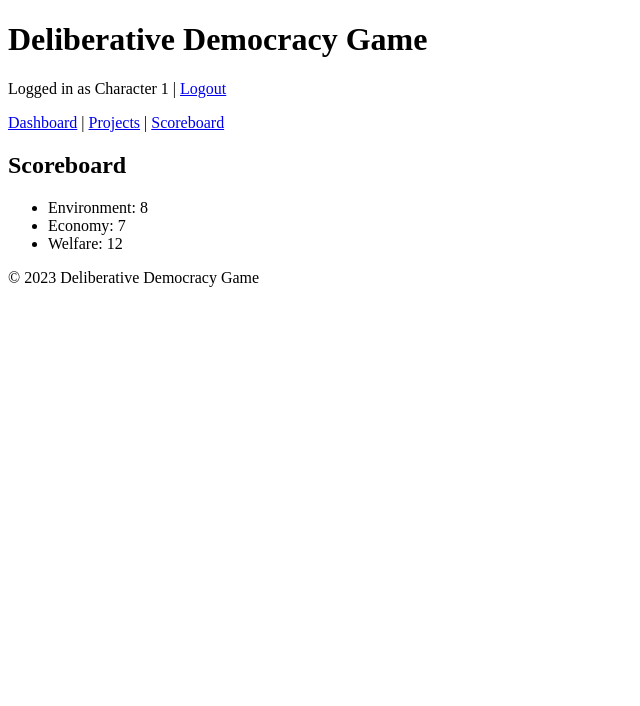
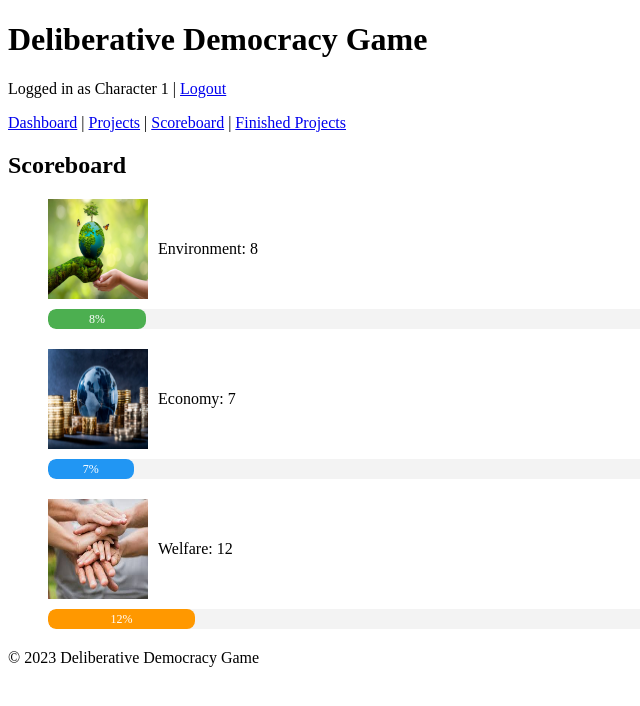
Before and after one commit to Taka0613/democracy_game, a Flask app: page /scoreboard in a window 1280 px wide. Shown: the top 706 px of the page, without its empty margins (0-640 px from the left). Run offline with Flask 3, Linux system fonts and the light colour scheme; a user stored in the database is signed in.

Commit message:
first version

```diff
--- a/deliberative_democracy_game/app/routes.py
+++ b/deliberative_democracy_game/app/routes.py
@@ -85,7 +85,7 @@ def project_detail(project_id):
     return render_template("project_detail.html", project=project, users=users)
 
 
-# Finished Projects Route
+# app/routes.py
 @main.route("/finished_projects")
 @login_required
 def finished_projects():
--- /dev/null
+++ b/deliberative_democracy_game/app/static/css/styles.css
@@ -0,0 +1,50 @@
+.progress-bar-container {
+    width: 100%;
+    background-color: #f3f3f3;
+    border-radius: 8px;
+    margin-bottom: 20px;
+    overflow: hidden;
+    position: relative;
+}
+
+.progress-bar {
+    height: 20px;
+    border-radius: 8px;
+    text-align: center;
+    color: white;
+    font-size: 12px;
+    line-height: 20px;
+    width: 0;
+    /* Initial width for animation */
+    transition: width 1s ease-in-out;
+    /* Smooth animation */
+}
+
+.progress-bar.environment {
+    background-color: #4caf50;
+    /* Green */
+}
+
+.progress-bar.economy {
+    background-color: #2196f3;
+    /* Blue */
+}
+
+.progress-bar.welfare {
+    background-color: #ff9800;
+    /* Orange */
+}
+
+.metric-container {
+    display: flex;
+    align-items: center;
+    margin-bottom: 10px;
+}
+
+.metric-icon {
+    margin-right: 10px;
+    width: 100px;
+    /* Increased width */
+    height: 100px;
+    /* Increased height */
+}
--- a/deliberative_democracy_game/app/templates/base.html
+++ b/deliberative_democracy_game/app/templates/base.html
@@ -7,6 +7,7 @@
     <meta charset="UTF-8">
     <title>{% block title %}Game{% endblock %}</title>
     <!-- Include CSS files -->
+    <link rel="stylesheet" href="{{ url_for('static', filename='css/styles.css') }}">
 </head>
 
 <body>
@@ -18,7 +19,8 @@
         <nav>
             <a href="{{ url_for('main.dashboard') }}">Dashboard</a> |
             <a href="{{ url_for('main.project_list') }}">Projects</a> |
-            <a href="{{ url_for('main.score_board') }}">Scoreboard</a>
+            <a href="{{ url_for('main.score_board') }}">Scoreboard</a> |
+            <a href="{{ url_for('main.finished_projects') }}">Finished Projects</a>
         </nav>
     </header>
     <main>
--- a/deliberative_democracy_game/app/templates/score_board.html
+++ b/deliberative_democracy_game/app/templates/score_board.html
@@ -2,9 +2,20 @@
 {% block title %}Scoreboard{% endblock %}
 {% block content %}
 <h2>Scoreboard</h2>
+
 <ul>
     {% for metric in metrics %}
-    <li>{{ metric.type }}: {{ metric.value }}</li>
+    <li class="metric-container">
+        <img src="{{ url_for('static', filename='images/' + metric.type | lower + '.png') }}"
+            alt="{{ metric.type }} icon" class="metric-icon">
+        {{ metric.type }}: {{ metric.value }}
+    </li>
+    <div class="progress-bar-container">
+        <div class="progress-bar {{ metric.type | lower }}" style="width: {{ metric.value }}%; max-width: 100%;">
+            {{ metric.value }}%
+        </div>
+    </div>
     {% endfor %}
 </ul>
+
 {% endblock %}
```
Also changed, not shown: deliberative_democracy_game/app/templates/finished_projects.html (+9 -2 lines), deliberative_democracy_game/app/game.db, deliberative_democracy_game/app/static/images/Economy.png (added), deliberative_democracy_game/app/static/images/Environment.png (added), deliberative_democracy_game/app/static/images/Welfare.png (added).
